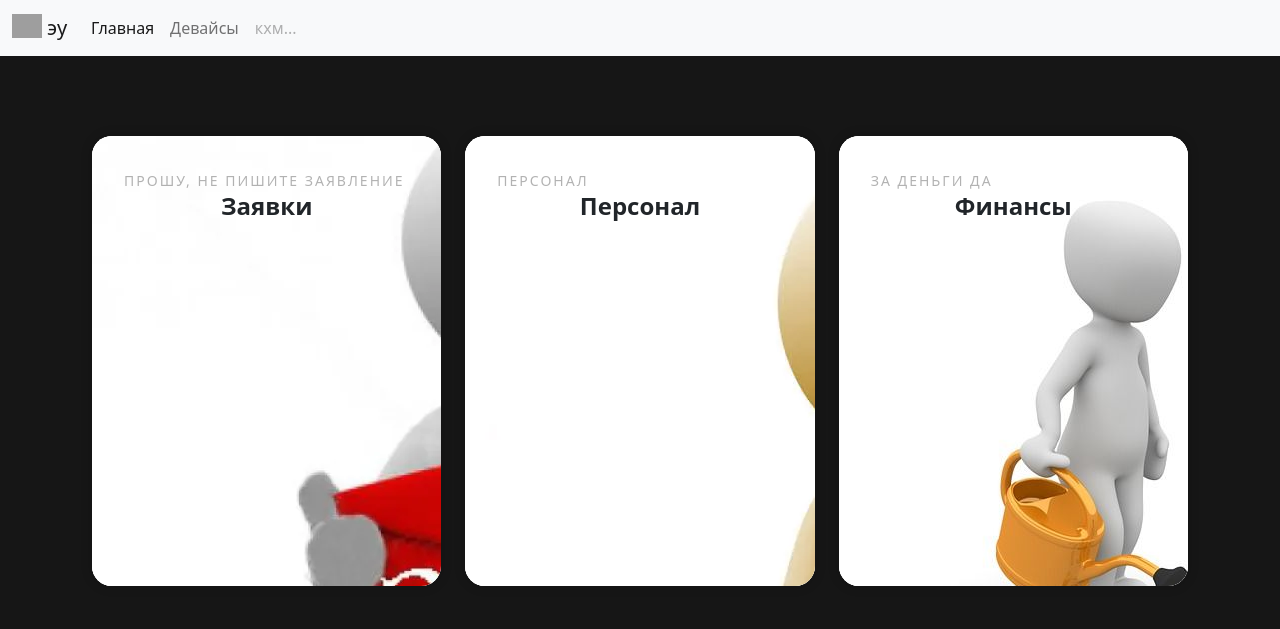
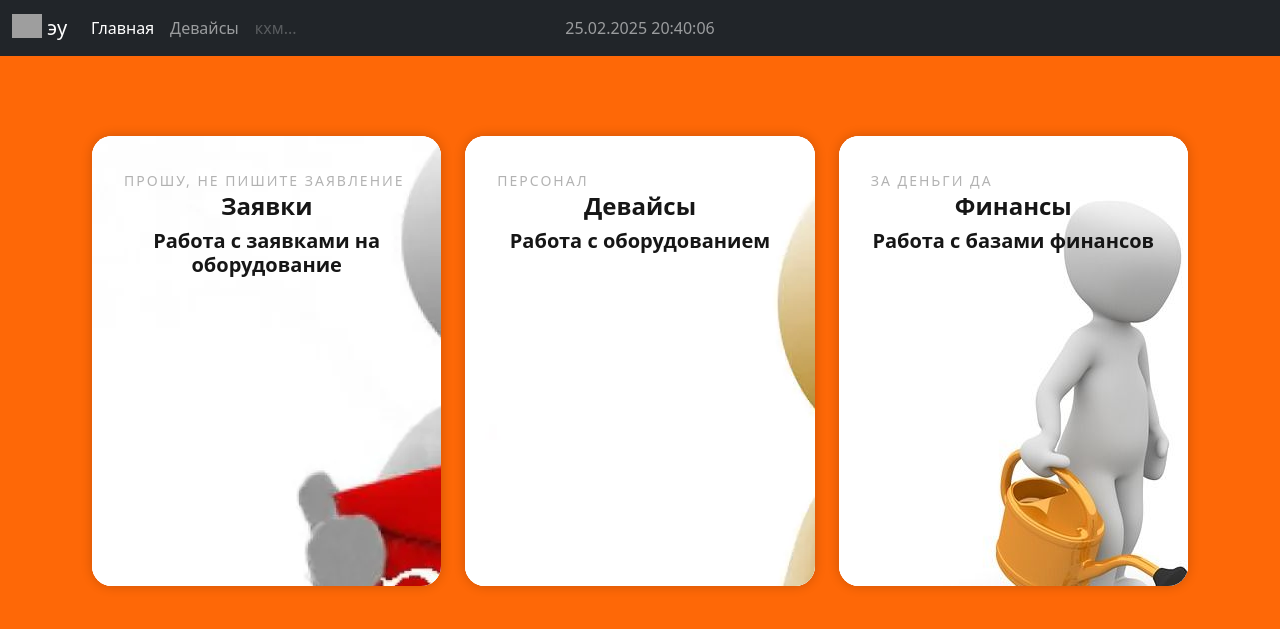
Before and after one commit to tonboek/CRM_sys, a Django app: page / in a window 1280 px wide. Shown: the top 629 px of the page. Run offline with Django 5.2, Linux system fonts and the light colour scheme; grey boxes are pictures that could not be loaded.

Commit message:
[upd] on frontend

```diff
--- a/crm_system/crm_app/static/crm_app/css/style.css
+++ b/crm_system/crm_app/static/crm_app/css/style.css
@@ -1,6 +1,6 @@
 body {
 	/* Created with https://www.css-gradient.com */
-	background: #161616;
+	background: #fe6807;
 }
 h1 {
 	color: #fff;
@@ -58,28 +58,14 @@ h1 {
 
 			.card-img-overlay {
 				transition: all 800ms cubic-bezier(0.19, 1, 0.22, 1);
-				background: rgb(255, 186, 33);
-				background: linear-gradient(
-					0deg,
-					rgba(255, 186, 33, 0.5) 0%,
-					rgba(255, 186, 33, 1) 100%
-				);
-				pointer-events: auto;
-			}
-		}
-	}
-	.card-footer {
-		background: none;
-		border-top: none;
-		.media {
-			img {
-				border: solid 3px rgba(255, 255, 255, 0.3);
 			}
 		}
 	}
 	.card-title {
 		font-weight: 800;
 		text-align: center;
+		color: #161616;
+
 	}
 	.card-meta {
 		color: rgba(0, 0, 0, 0.3);
@@ -100,6 +86,5 @@ h1 {
 	}
 	.card-img-overlay {
 		transition: all 800ms cubic-bezier(0.19, 1, 0.22, 1);
-		pointer-events: auto;
 	}
 }
--- a/crm_system/crm_app/templates/crm_app/base.html
+++ b/crm_system/crm_app/templates/crm_app/base.html
@@ -17,10 +17,10 @@
 </head>
 <body>
 
-		<nav class="navbar sticky-top navbar-expand-lg navbar-light bg-light">
+	<nav class="navbar sticky-top navbar-expand-lg navbar-dark bg-dark" style="background: black;">
 		<div class="container-fluid">
-		<a class="navbar-brand" href="/"><img src="{% static '/crm_app/sa-mp-004_2.png' %}" alt="Logo" width="30" height="24" class="d-inline-block align-text-top">
-			эу</a>
+			<a class="navbar-brand" href="/"><img src="{% static '/crm_app/sa-mp-004_2.png' %}" alt="Logo" width="30" height="24" class="d-inline-block align-text-top"> эу
+			</a>
 			<button class="navbar-toggler" type="button" data-bs-toggle="collapse" data-bs-target="#navbarSupportedContent" aria-controls="navbarSupportedContent" aria-expanded="false" aria-label="Toggle navigation">
 				<span class="navbar-toggler-icon"></span>
 			</button>
@@ -36,6 +36,11 @@
 						<a class="nav-link disabled">кхм...</a>
 					</li>
 				</ul>
+
+				<!-- Центральная часть (дата и время) -->
+                <span class="navbar-text position-absolute start-50 translate-middle-x">
+                    {% now "d.m.Y H:i:s" %}
+                </span>
 			</div>
 		</div>
 	</nav>
--- a/crm_system/crm_app/templates/crm_app/devices_page.html
+++ b/crm_system/crm_app/templates/crm_app/devices_page.html
@@ -5,7 +5,7 @@
 <form action="/devices/" method="post">
 	{% csrf_token %}
 	<div class="input-group mb-3">
-    <input type="text" class="form-control" placeholder="Введите ID, модель, производителя..." aria-label="Recipient's username" aria-describedby="basic-addon2" name="data_for_search" value="{{ current_name }}">
+		<input type="text" class="form-control" placeholder="Введите ID, модель, производителя..." aria-label="Recipient's username" aria-describedby="basic-addon2" name="data_for_search" value="{{ current_name }}" />
 		<div class="input-group-append">
 			<button class="btn btn-outline-secondary" type="submit" value="OK">Поиск</button>
 		</div>
@@ -33,4 +33,5 @@
 	</tbody>
 </table>
 
+
 {% endblock %}
--- a/crm_system/crm_app/templates/crm_app/main_page.html
+++ b/crm_system/crm_app/templates/crm_app/main_page.html
@@ -14,11 +14,12 @@
 										<div class="card-img-overlay d-flex flex-column" style="background-image: url('{% get_static_prefix %}{{ el.img_src }}')">
 												<div class="card-body">
 														<small class="card-meta mb-2">{{ el.subtitle }}</small>
-														<h4 class="card-title mt-0 text-dark">{{ el.title }}</h4>
+														<h4 class="card-title mt-0">{{ el.title }}</h4>
+														<h5 class="card-title mt-0">{{ el.overview }}</h5>
 												</div>
 										</div>
 								</div>
-						</a>
+							</a>
 						</div>
 					{% endfor %}
 				</div>
--- a/crm_system/crm_app/views.py
+++ b/crm_system/crm_app/views.py
@@ -11,21 +11,21 @@ def main_page(request):
 		"title": "crm app",
 		"data": [
 			{
-				"button_link": "admin",
+				"button_link": "admin/",
 				"title": "Заявки",
 				"subtitle": "прошу, не пишите заявление",
 				"overview": "Работа с заявками на оборудование",
 				"img_src": "crm_app/img/zayavka2.png"
 			},
 			{
-				"button_link": "devpage",
-				"title": "Персонал",
+				"button_link": "devices/",
+				"title": "Девайсы",
 				"subtitle": "персОнал",
-				"overview": "Работа с базами персонала",
+				"overview": "Работа с оборудованием",
 				"img_src": "crm_app/img/personal.png"
 			},
 			{
-				"button_link": "devpage",
+				"button_link": "devpage/",
 				"title": "Финансы",
 				"subtitle": "за деньги да",
 				"overview": "Работа с базами финансов",
```
Lines whose indentation alone changed are shown as unchanged.
